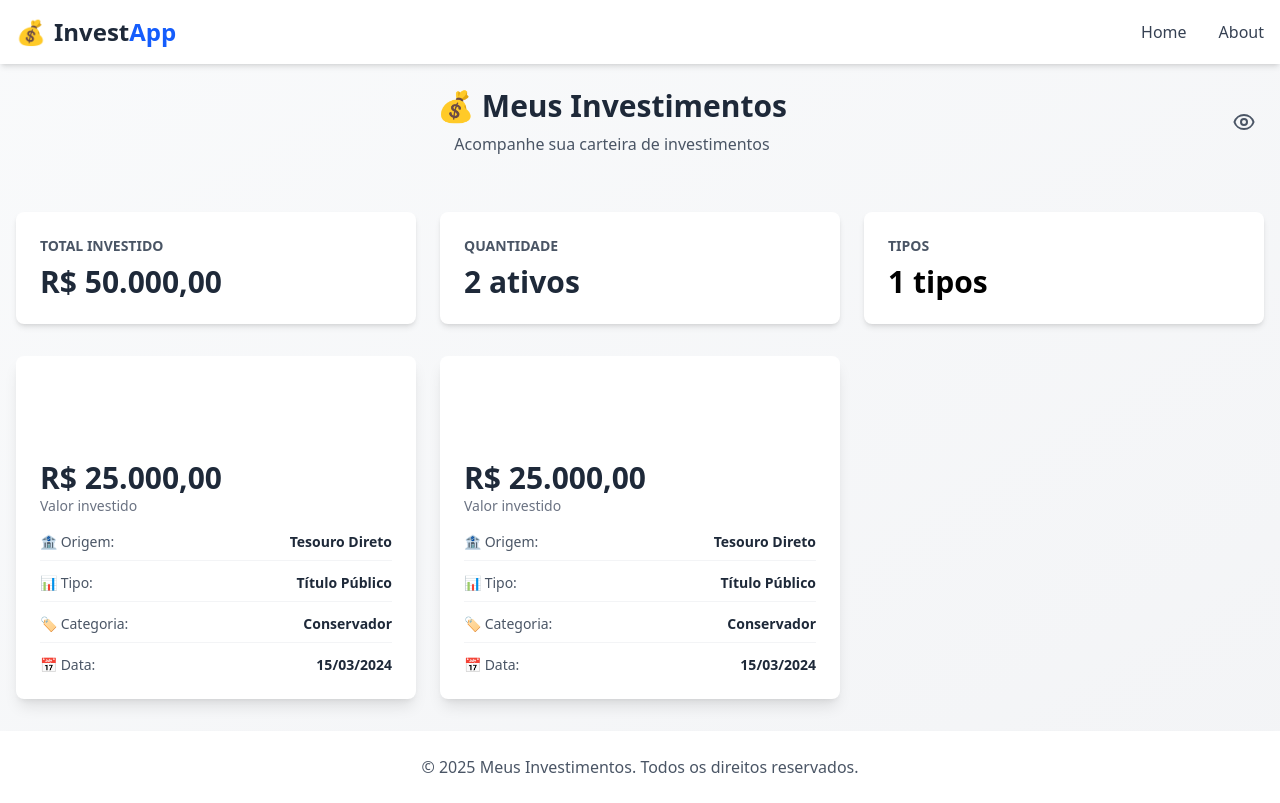
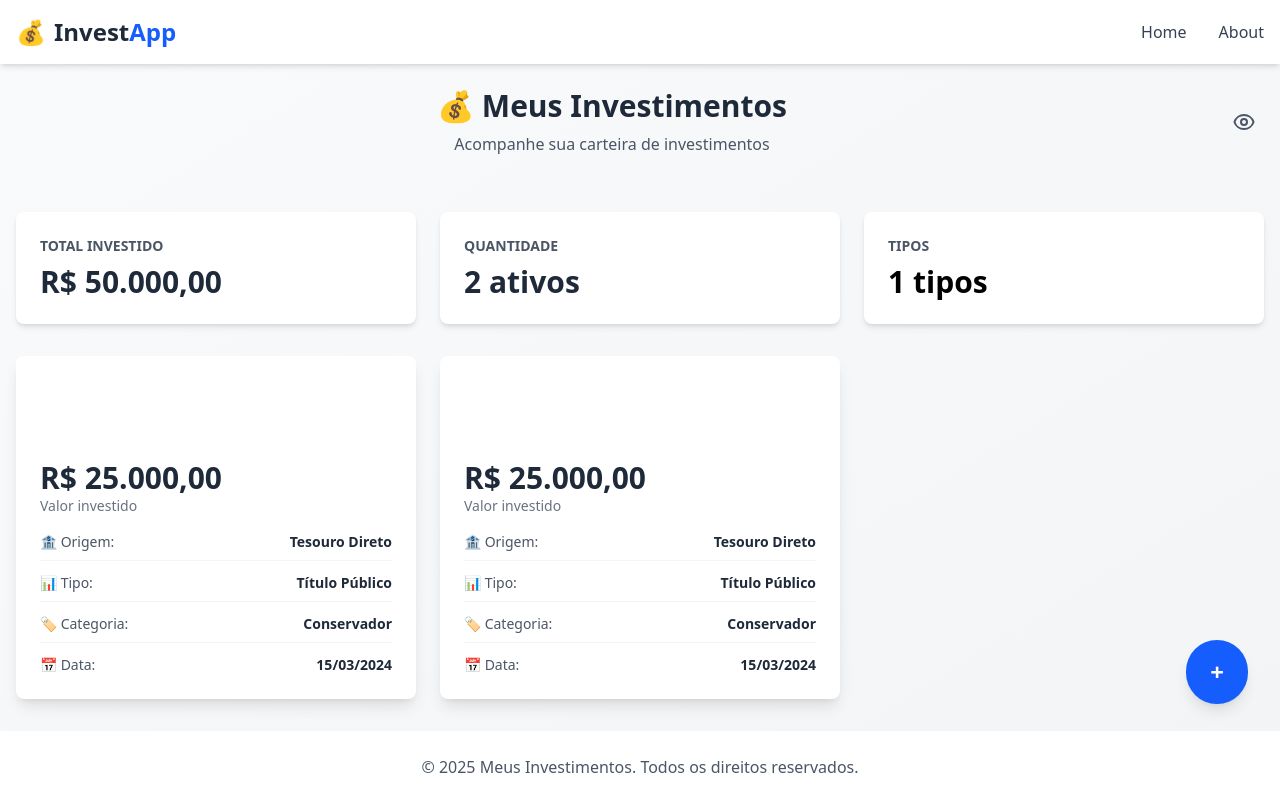
Before and after one commit to luizchaves/pw2-2025-2, a Next.js app in the folder classroom/packages/nextjs/invest-app/: page / in a window 1280 px wide. Built offline with nearby package versions, Linux system fonts and the light colour scheme.

Commit message:
feat: Add functionality to create new investments with a floating action button

```diff
--- a/classroom/packages/nextjs/invest-app/app/page.tsx
+++ b/classroom/packages/nextjs/invest-app/app/page.tsx
@@ -55,6 +55,22 @@ export default function Home() {
     setInvestments(initialInvestments);
   }, []);
 
+  const newInvestmentTemplate: Investment = {
+    id: `investment-${Date.now()}`,
+    name: 'Novo Investimento',
+    amount: 100,
+    origin: 'Não especificado',
+    type: 'A definir',
+    category: 'Moderado',
+    classification: 'Renda Fixa',
+    date: new Date().toISOString().split('T')[0],
+    color: 'gray',
+  };
+
+  const handleAddInvestment = () => {
+    setInvestments([...investments, newInvestmentTemplate]);
+  };
+
   const totalAmounts = formatCurrency(
     investments.reduce((sum, inv) => sum + inv.amount, 0)
   );
@@ -83,7 +99,7 @@ export default function Home() {
                 </p>
               </div>
               <button
-                onClick={() => handleToggleEye()}
+                onClick={() => setIsEyeOpen(!isEyeOpen)}
                 className="hover:scale-110 transition-transform cursor-pointer ml-4 p-2"
                 aria-label="Toggle visibility"
               >
@@ -152,6 +168,15 @@ export default function Home() {
           </div>
         </main>
       </div>
+
+      {/* Floating Add Button */}
+      <button
+        onClick={handleAddInvestment}
+        className="fixed bottom-24 right-8 bg-blue-600 hover:bg-blue-700 text-white font-bold py-4 px-6 rounded-full shadow-lg transition-all hover:scale-110 flex items-center gap-2 z-50"
+        aria-label="Add new investment"
+      >
+        <span className="text-2xl">+</span>
+      </button>
     </>
   );
 }
```
